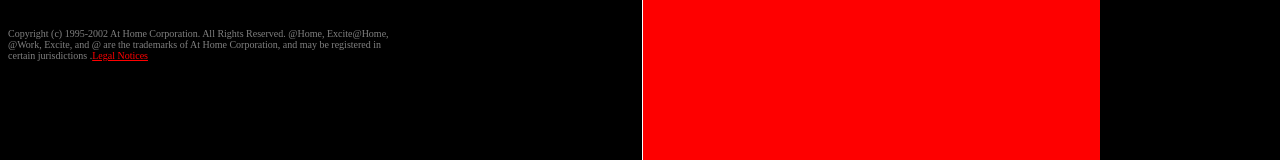
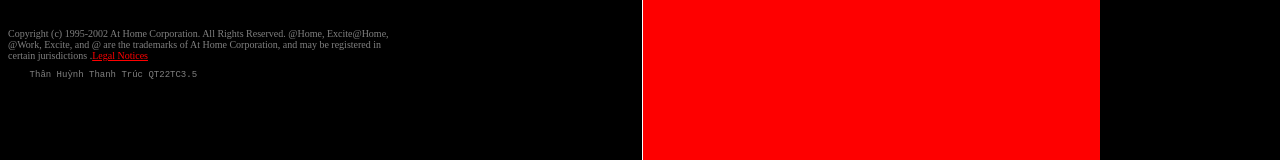
Before and after one commit to truc767mie/truc767mie, a plain HTML site: page Bai2/index.html in a window 1280 px wide. Shown: the part 536-696 px from the top of the page. Drawn offline with Linux system fonts and the light colour scheme.

Commit message:
Update index.html

```diff
--- a/Bai2/index.html
+++ b/Bai2/index.html
@@ -32,4 +32,7 @@ Excite@Home has established a Vendor Infomation Hotline to answer question you m
 @Home, Excite@Home, <br>@Work, Excite, and @ are the trademarks of At Home Corporation, and may be registered in <br>certain jurisdictions
 .<a href="#" style="color:#FF0000;">Legal Notices</a></br>
 </body>
+  <pre>
+    Thân Huỳnh Thanh Trúc QT22TC3.5
+  </pre>
 </html>
```
